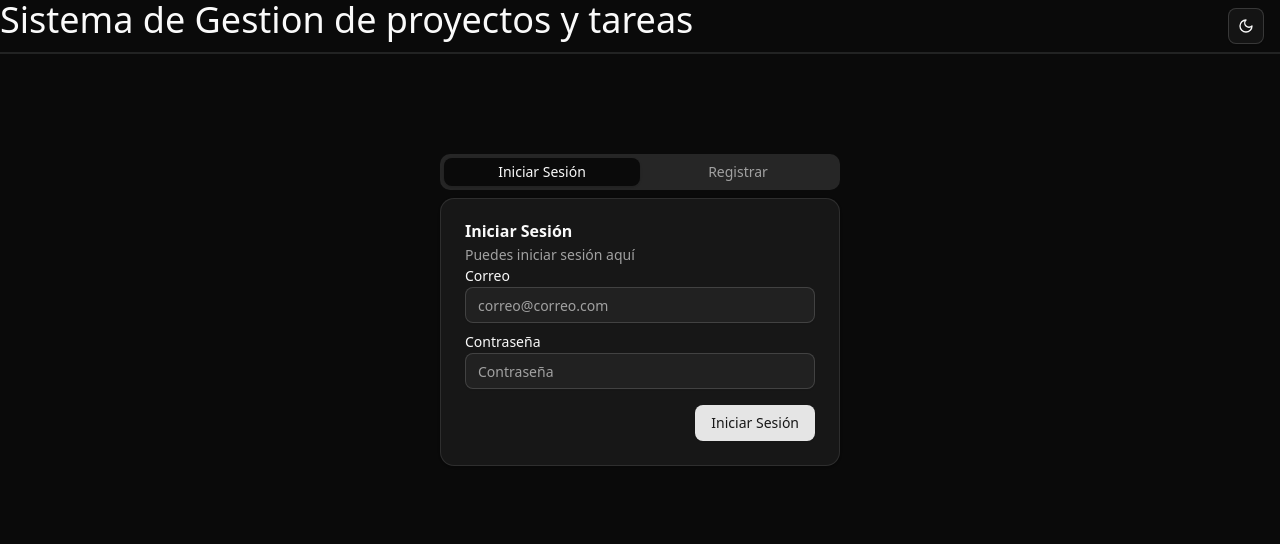
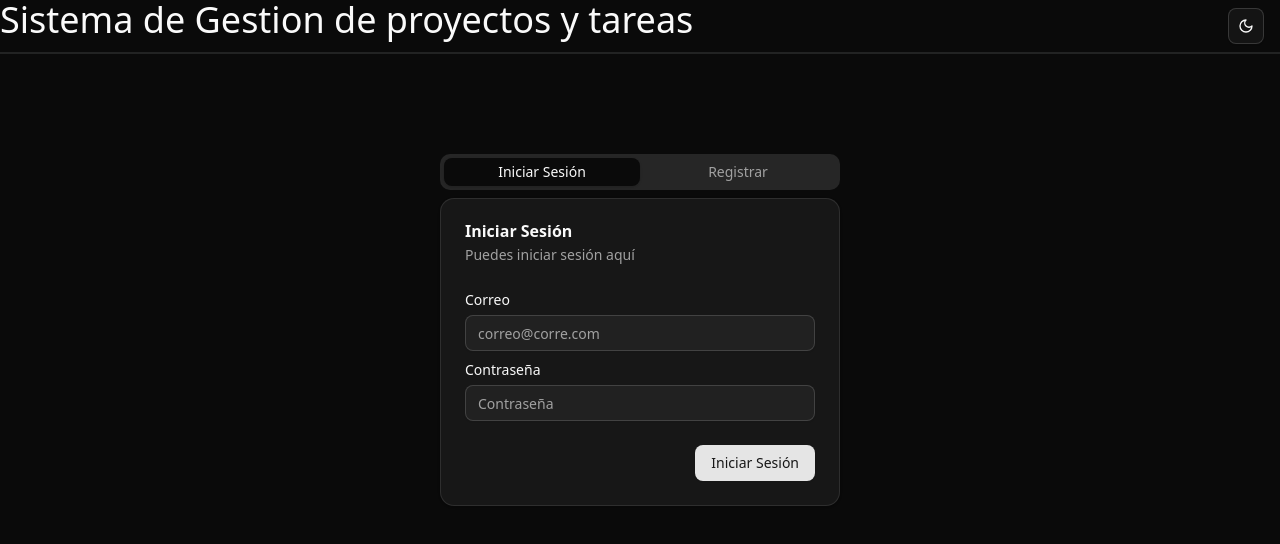
Before and after one commit to jotade13/project-system-frontend, a React (Vite) app: page /login in a window 1280 px wide. Shown: the top 544 px of the page. Built offline with nearby package versions, Linux system fonts and the light colour scheme.

Commit message:
added use hook form for validation in login form

```diff
--- a/package.json
+++ b/package.json
@@ -10,6 +10,7 @@
     "preview": "vite preview"
   },
   "dependencies": {
+    "@hookform/resolvers": "^5.0.1",
     "@radix-ui/react-dropdown-menu": "^2.1.7",
     "@radix-ui/react-label": "^2.1.3",
     "@radix-ui/react-slot": "^1.2.0",
@@ -27,7 +28,8 @@
     "react-router": "^7.5.0",
     "tailwind-merge": "^3.2.0",
     "tailwindcss": "^4.1.3",
-    "tw-animate-css": "^1.2.5"
+    "tw-animate-css": "^1.2.5",
+    "zod": "^3.24.2"
   },
   "devDependencies": {
     "@eslint/js": "^9.21.0",
--- /dev/null
+++ b/src/components/ErrorBlock.tsx
@@ -0,0 +1,14 @@
+import { Card, CardDescription, CardTitle } from "./ui/card"
+
+type errorProps = {
+    errorText:string
+}
+const ErrorBlock = ({errorText}:errorProps) => {
+    return (
+        <Card className="flex w-[400px] mt-8">
+            <CardTitle className="self-start ml-6">Error</CardTitle>
+            <CardDescription className="self-start ml-6">{errorText}</CardDescription>
+        </Card>
+    )
+}
+export default ErrorBlock
--- a/src/components/login/LoginForm.tsx
+++ b/src/components/login/LoginForm.tsx
@@ -15,11 +15,12 @@ import{login } from '../../util/http'
 import { useMutation } from "@tanstack/react-query"
 import React from "react"
 import { useNavigate } from "react-router"
+import ErrorBlock from "../ErrorBlock"
 
 const LoginForm = () => {
     const navigate = useNavigate();
 
-    const {mutate, isPending, isSuccess} = useMutation({
+    const {mutate, isPending, isError} = useMutation({
         mutationFn: login,
         onSuccess: () => {
             navigate('/dashboard');
@@ -34,6 +35,7 @@ const LoginForm = () => {
     }
 
     return (
+        <>
             <TabsContent value="login">
                 <Card>
                     <form id="login" onSubmit={handleSubmit}>
@@ -48,12 +50,13 @@ const LoginForm = () => {
                             <InputLabel name="password" label="Contraseña" placeholder="Contraseña" type="password" />
                         </CardContent>
                         <CardFooter>
-                        {!isPending ? <Button className="flex" type="submit">Iniciar Sesión</Button> : <p>Cargando</p> }
+                            {!isPending ? <Button type="submit">Iniciar Sesión</Button> : <p>Cargando</p> }
                         </CardFooter>
                     </form>
                 </Card>
-
+                {isError && <ErrorBlock errorText="Error en la autenticación"/>}
             </TabsContent>
+        </>
         )
 }
 export default LoginForm;
--- /dev/null
+++ b/src/components/login/LoginFormA.tsx
@@ -0,0 +1,94 @@
+"use client"
+
+import { z } from "zod"
+import { useForm } from "react-hook-form"
+import { zodResolver } from "@hookform/resolvers/zod"
+import { login } from "../../util/http"
+import { Form, FormControl, FormField, FormItem, FormLabel, FormMessage } from "../ui/form"
+import { Input } from "../ui/input"
+import { Button } from "../ui/button"
+import { TabsContent } from "../ui/tabs"
+import { useNavigate } from "react-router"
+import { useMutation } from "@tanstack/react-query"
+import { Card, CardContent, CardDescription, CardFooter, CardHeader, CardTitle } from "../ui/card"
+
+
+const formSchema = z.object({
+    email: z.string().email({ message: "Dirección de correo invalida" }),
+    password: z.string().min(6,{message: "Contraseña debe tener al menos 6 caracteres"}).max(50, {message: "La contraseña no puede tener 50 caracteres"})
+})
+
+const LoginFormA = () => {
+
+    const navigate = useNavigate();
+
+    const form = useForm<z.infer<typeof formSchema>>({
+        resolver: zodResolver(formSchema),
+        defaultValues: {
+          email: "",
+          password: ""
+        },
+      })
+
+    const {mutate} = useMutation({
+        mutationFn: login,
+        onSuccess: () => {
+            navigate('/dashboard');
+          },
+    })
+
+    const onSubmit= (data: z.infer<typeof formSchema>) => {
+        mutate({data})
+    }
+
+
+    return (
+        <TabsContent value="login">
+                <Form {...form}>
+                    <form onSubmit={form.handleSubmit(onSubmit)} className="space-y-8">
+                        <Card>
+                            <CardHeader>
+                                <CardTitle>Iniciar Sesión</CardTitle>
+                                <CardDescription>
+                                    Puedes iniciar sesión aquí
+                                </CardDescription>
+                            </CardHeader>
+                            <CardContent className="space-y-3">
+                                <FormField
+                                control={form.control}
+                                name="email"
+                                render={({ field }) => (
+                                    <FormItem>
+                                        <FormLabel>Correo</FormLabel>
+                                        <FormControl>
+                                            <Input placeholder="correo@corre.com" type="email" {...field} />
+                                        </FormControl>
+                                        <FormMessage />
+                                    </FormItem>
+                                )}
+                                />
+                                <FormField
+                                control={form.control}
+                                name="password"
+                                render={({ field }) => (
+                                    <FormItem>
+                                        <FormLabel>Contraseña</FormLabel>
+                                        <FormControl>
+                                            <Input placeholder="Contraseña" type="password" {...field} />
+                                        </FormControl>
+                                        <FormMessage />
+                                    </FormItem>
+                                )}
+                                />
+                                </CardContent>
+                                <CardFooter>
+                                    <Button type="submit">Iniciar Sesión</Button>
+                                </CardFooter>
+                        </Card>
+                    </form>
+                </Form>
+        </TabsContent>
+    )
+}
+
+export default LoginFormA
--- a/src/components/login/RegisterForm.tsx
+++ b/src/components/login/RegisterForm.tsx
@@ -10,7 +10,7 @@ import { useNavigate } from "react-router";
 const RegisterForm = () => {
 const navigate = useNavigate();
 
-    const {mutate} = useMutation({
+    const {mutate, isPending, isError} = useMutation({
         mutationFn: register,
         onSuccess: () => {
             navigate('/dashboard');
@@ -41,7 +41,7 @@ const navigate = useNavigate();
                             <InputLabel name="password_confirmation" label="Confirmar contraseña" placeholder="Contraseña" type="password" />
                     </CardContent>
                     <CardFooter>
-                        <Button type="submit">Registrarse</Button>
+                        {isPending ? <Button type="submit">Registrarse</Button> :<p>Cargando</p>}
                     </CardFooter>
                 </form>
             </Card>
--- a/src/components/mode-toggle.tsx
+++ b/src/components/mode-toggle.tsx
@@ -9,7 +9,7 @@ import {
 } from "../components/ui/dropdown-menu"
 import { useTheme } from "../components/theme-provider"
 
-export function ModeToggle(className:string) {
+export function ModeToggle() {
   const { setTheme } = useTheme()
 
   return (
--- a/src/components/ui/card.tsx
+++ b/src/components/ui/card.tsx
@@ -75,7 +75,7 @@ function CardFooter({ className, ...props }: React.ComponentProps<"div">) {
   return (
     <div
       data-slot="card-footer"
-      className={cn("flex justify-end px-6 [.border-t]:pt-6 mt-4", className)}
+      className={cn("flex justify-end px-6 [.border-t]:pt-6", className)}
       {...props}
     />
   )
--- /dev/null
+++ b/src/components/ui/form.tsx
@@ -0,0 +1,165 @@
+import * as React from "react"
+import * as LabelPrimitive from "@radix-ui/react-label"
+import { Slot } from "@radix-ui/react-slot"
+import {
+  Controller,
+  FormProvider,
+  useFormContext,
+  useFormState,
+  type ControllerProps,
+  type FieldPath,
+  type FieldValues,
+} from "react-hook-form"
+
+import { cn } from "@/lib/utils"
+import { Label } from "@/components/ui/label"
+
+const Form = FormProvider
+
+type FormFieldContextValue<
+  TFieldValues extends FieldValues = FieldValues,
+  TName extends FieldPath<TFieldValues> = FieldPath<TFieldValues>,
+> = {
+  name: TName
+}
+
+const FormFieldContext = React.createContext<FormFieldContextValue>(
+  {} as FormFieldContextValue
+)
+
+const FormField = <
+  TFieldValues extends FieldValues = FieldValues,
+  TName extends FieldPath<TFieldValues> = FieldPath<TFieldValues>,
+>({
+  ...props
+}: ControllerProps<TFieldValues, TName>) => {
+  return (
+    <FormFieldContext.Provider value={{ name: props.name }}>
+      <Controller {...props} />
+    </FormFieldContext.Provider>
+  )
+}
+
+const useFormField = () => {
+  const fieldContext = React.useContext(FormFieldContext)
+  const itemContext = React.useContext(FormItemContext)
+  const { getFieldState } = useFormContext()
+  const formState = useFormState({ name: fieldContext.name })
+  const fieldState = getFieldState(fieldContext.name, formState)
+
+  if (!fieldContext) {
+    throw new Error("useFormField should be used within <FormField>")
+  }
+
+  const { id } = itemContext
+
+  return {
+    id,
+    name: fieldContext.name,
+    formItemId: `${id}-form-item`,
+    formDescriptionId: `${id}-form-item-description`,
+    formMessageId: `${id}-form-item-message`,
+    ...fieldState,
+  }
+}
+
+type FormItemContextValue = {
+  id: string
+}
+
+const FormItemContext = React.createContext<FormItemContextValue>(
+  {} as FormItemContextValue
+)
+
+function FormItem({ className, ...props }: React.ComponentProps<"div">) {
+  const id = React.useId()
+
+  return (
+    <FormItemContext.Provider value={{ id }}>
+      <div
+        data-slot="form-item"
+        className={cn("grid gap-2", className)}
+        {...props}
+      />
+    </FormItemContext.Provider>
+  )
+}
+
+function FormLabel({
+  className,
+  ...props
+}: React.ComponentProps<typeof LabelPrimitive.Root>) {
+  const { error, formItemId } = useFormField()
+
+  return (
+    <Label
+      data-slot="form-label"
+      data-error={!!error}
+      className={cn("data-[error=true]:text-destructive", className)}
+      htmlFor={formItemId}
+      {...props}
+    />
+  )
+}
+
+function FormControl({ ...props }: React.ComponentProps<typeof Slot>) {
+  const { error, formItemId, formDescriptionId, formMessageId } = useFormField()
+
+  return (
+    <Slot
+      data-slot="form-control"
+      id={formItemId}
+      aria-describedby={
+        !error
+          ? `${formDescriptionId}`
+          : `${formDescriptionId} ${formMessageId}`
+      }
+      aria-invalid={!!error}
+      {...props}
+    />
+  )
+}
+
+function FormDescription({ className, ...props }: React.ComponentProps<"p">) {
+  const { formDescriptionId } = useFormField()
+
+  return (
+    <p
+      data-slot="form-description"
+      id={formDescriptionId}
+      className={cn("text-muted-foreground text-sm", className)}
+      {...props}
+    />
+  )
+}
+
+function FormMessage({ className, ...props }: React.ComponentProps<"p">) {
+  const { error, formMessageId } = useFormField()
+  const body = error ? String(error?.message ?? "") : props.children
+
+  if (!body) {
+    return null
+  }
+
+  return (
+    <p
+      data-slot="form-message"
+      id={formMessageId}
+      className={cn("text-destructive text-sm", className)}
+      {...props}
+    >
+      {body}
+    </p>
+  )
+}
+
+export {
+  useFormField,
+  Form,
+  FormItem,
+  FormLabel,
+  FormControl,
+  FormDescription,
+  FormMessage,
+  FormField,
+}
--- a/src/pages/Login.tsx
+++ b/src/pages/Login.tsx
@@ -3,8 +3,9 @@ import {
   TabsList,
   TabsTrigger,
 } from "../components/ui/tabs"
-import LoginForm from "../components/login/LoginForm"
+//import LoginForm from "../components/login/LoginForm"
 import RegisterForm from "../components/login/RegisterForm"
+import LoginFormA from "../components/login/LoginFormA"
 
 const Login =  () => {
     return (
@@ -13,7 +14,7 @@ const Login =  () => {
                 <TabsTrigger value="login">Iniciar Sesión</TabsTrigger>
                 <TabsTrigger value="register">Registrar</TabsTrigger>
             </TabsList>
-            <LoginForm />
+            <LoginFormA />
             <RegisterForm/>
         </Tabs>
     )
--- a/src/router.ts
+++ b/src/router.ts
@@ -29,8 +29,11 @@ const router = createBrowserRouter([
             {
                 path: "/dashboard",
                 Component: Dashboard,
-
             },
+            {
+                path: "*",
+                loader: checkUnauthLoader
+            }
         ],
     },
     {
```
Also changed, not shown: 1 other file (tests, documents, lock files or other folders). Lines whose indentation alone changed are shown as unchanged.
